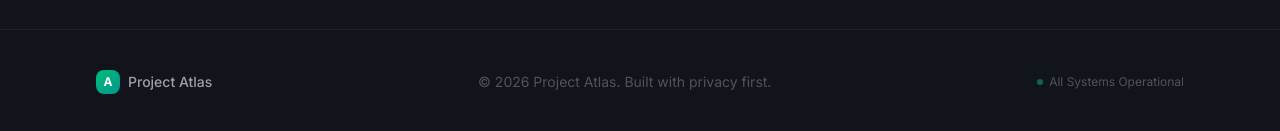
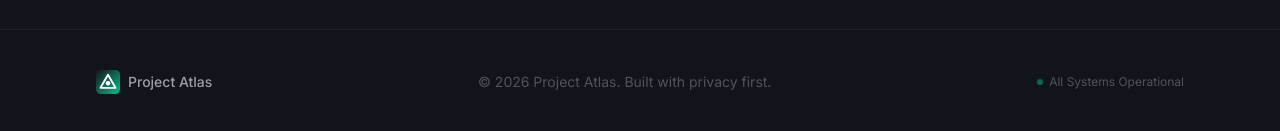
Before and after one commit to crlsrldn/atlas, a SvelteKit app in the folder dashboard/: page / in a window 1280 px wide. Shown: the part 1860-1991 px from the top of the page. Built offline with nearby package versions, Linux system fonts and the light colour scheme; no server answers.

Commit message:
fix: add missing favicon.svg and update footer logo

```diff
--- a/dashboard/src/routes/+layout.svelte
+++ b/dashboard/src/routes/+layout.svelte
@@ -106,8 +106,8 @@
   <div class="max-w-6xl mx-auto px-4 sm:px-6 lg:px-8">
     <div class="flex flex-col sm:flex-row items-center justify-between gap-4">
       <div class="flex items-center gap-2">
-        <div class="w-6 h-6 rounded-lg bg-gradient-to-br from-emerald-500 to-teal-600 flex items-center justify-center text-white font-bold text-xs">
-          A
+        <div class="w-6 h-6">
+          <img src="/favicon.svg" alt="Atlas Logo" class="w-full h-full object-contain" />
         </div>
         <span class="text-sm font-medium text-zinc-400">
           Project Atlas
```
Also changed, not shown: dashboard/static/favicon.svg (added).
